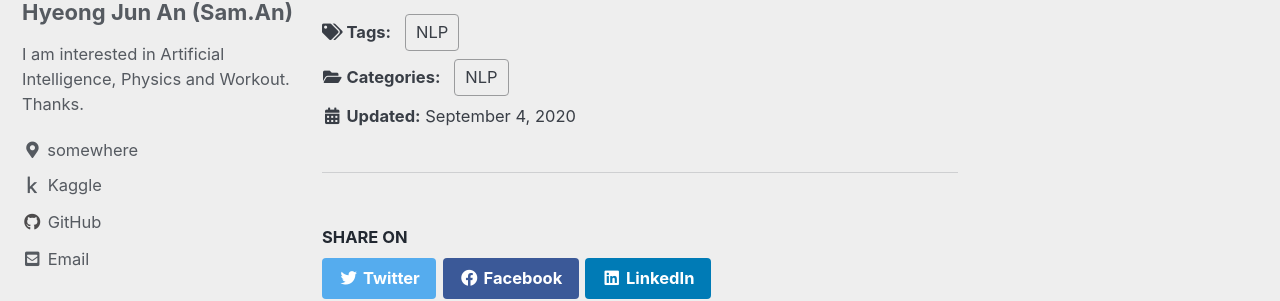
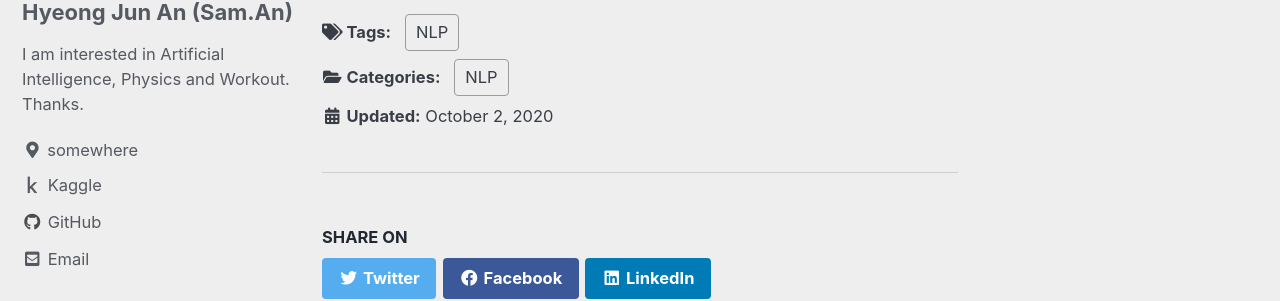
Before and after one commit to sammiee5311/sammiee5311.github.com, a Jekyll site: the page built from _posts/2020-09-04-NLP Basic(2).md, in a window 1280 px wide and 900 px high, scrolled down 1037 px. Shown: the part 154-455 px from the top of the window. Built offline with Jekyll 4.4.1, drawn with Linux system fonts in a browser that asks for light colours; cached includes are drawn as plain includes; part of the change alters nothing that is shown.

```diff
--- a/_posts/2020-09-04-NLP Basic(2).md
+++ b/_posts/2020-09-04-NLP Basic(2).md
@@ -7,7 +7,7 @@ categories:
 tags:
   - NLP
 
-last_modified_at: 2020-09-04
+last_modified_at: 2020-10-02
 
 ---
 
```
